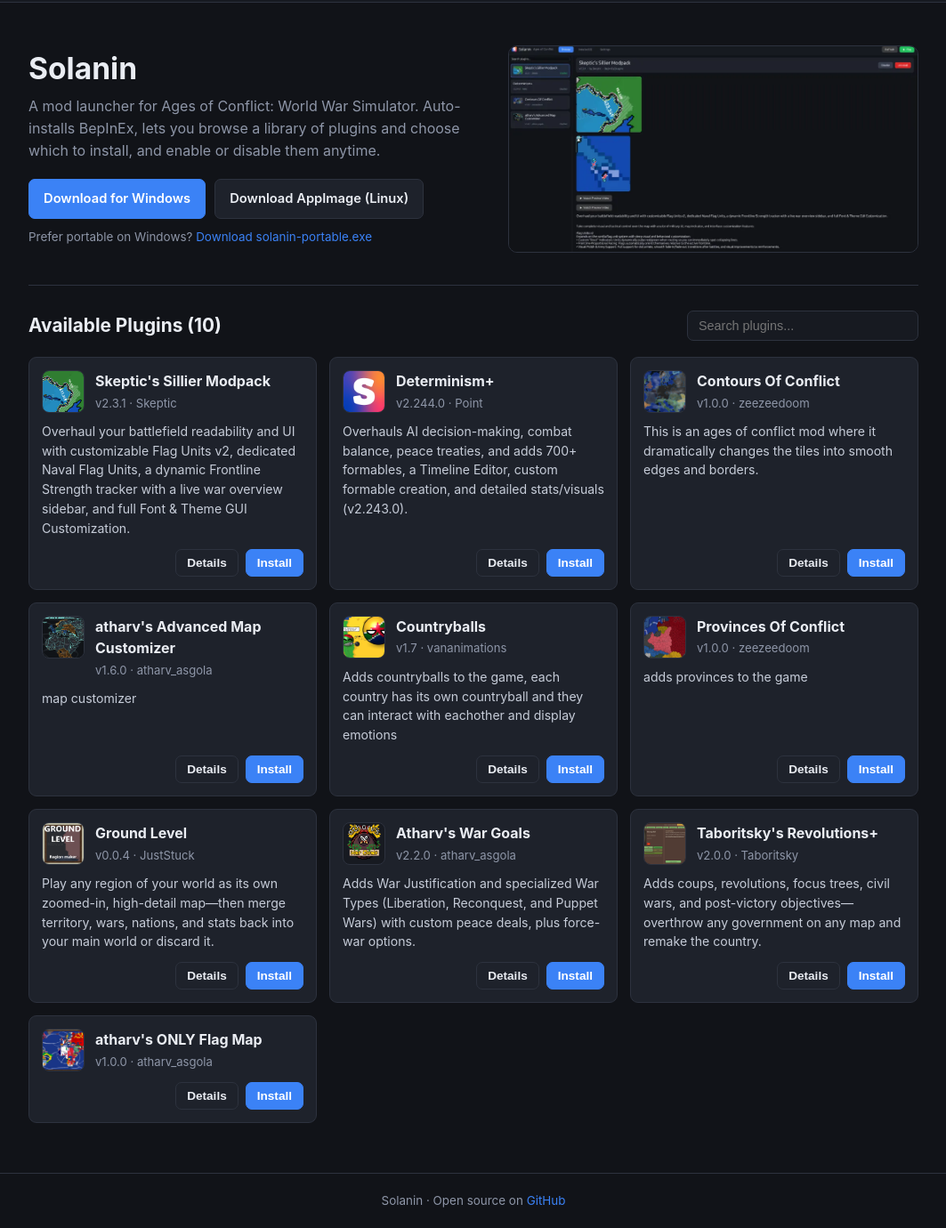
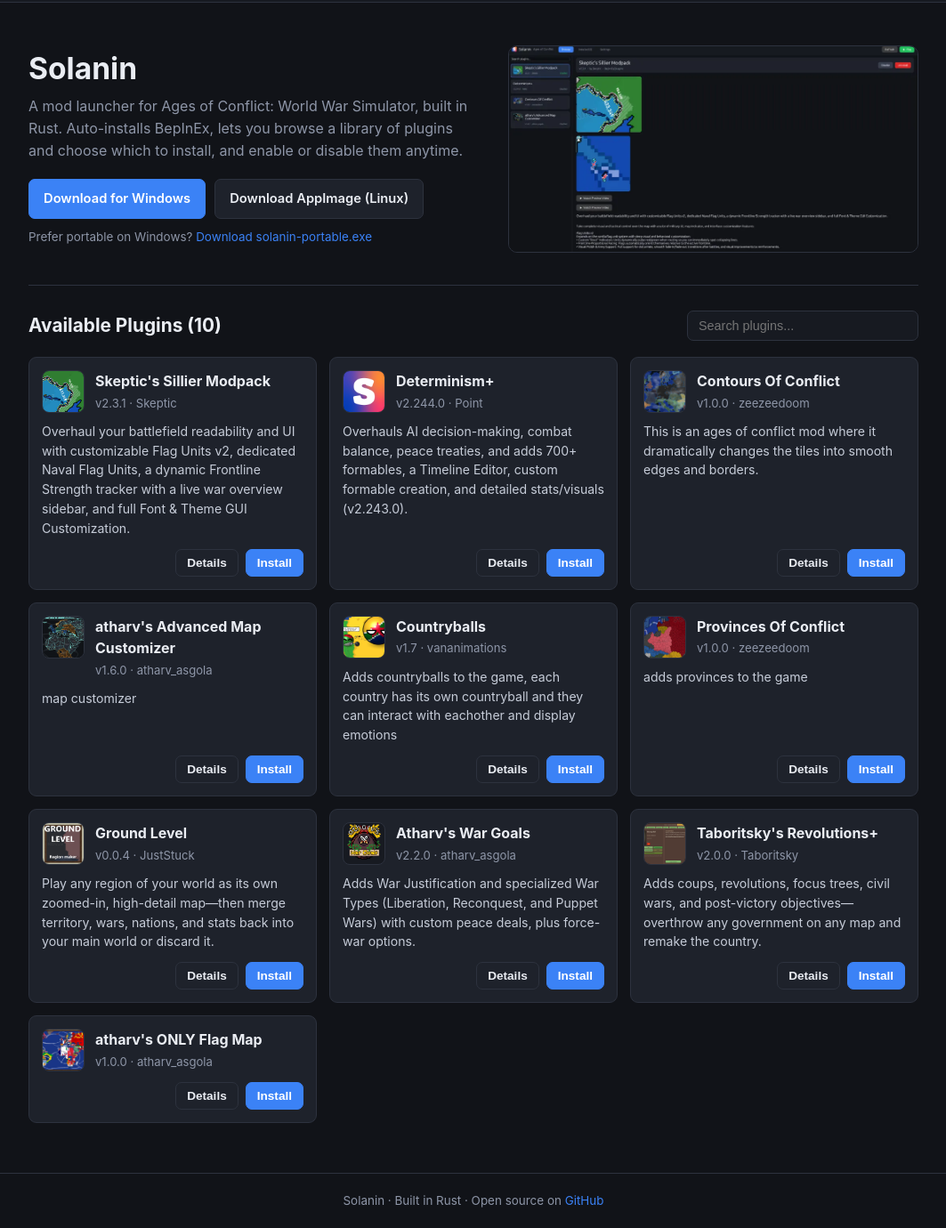
Before and after one commit to omarxi/Solanin, a plain HTML site: page index.html in a window 1280 px wide. Shown: the part 56-1436 px from the top of the page at 89% size, without its empty margins (108-1171 px from the left). Drawn offline with Linux system fonts and the light colour scheme.

Commit message:
Mention Rust in README and website

```diff
--- a/index.html
+++ b/index.html
@@ -301,7 +301,7 @@
       <div>
         <h1>Solanin</h1>
         <p>
-          A mod launcher for Ages of Conflict: World War Simulator. Auto-installs BepInEx, lets you browse a library of plugins and choose which to install, and enable or disable them anytime.
+          A mod launcher for Ages of Conflict: World War Simulator, built in Rust. Auto-installs BepInEx, lets you browse a library of plugins and choose which to install, and enable or disable them anytime.
         </p>
         <div class="btn-row">
           <a class="btn primary" href="https://github.com/omarxi/Solanin/releases/latest/download/solanin-setup.exe">
@@ -343,7 +343,7 @@
 
   <footer>
     <div class="container">
-      Solanin · Open source on <a href="https://github.com/omarxi/Solanin" style="color: var(--blue);">GitHub</a>
+      Solanin · Built in Rust · Open source on <a href="https://github.com/omarxi/Solanin" style="color: var(--blue);">GitHub</a>
     </div>
   </footer>
 
```
Also changed, not shown: 1 other file.
